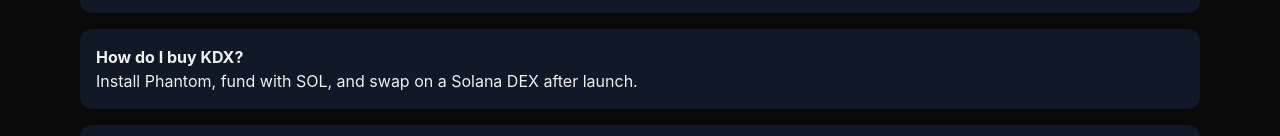
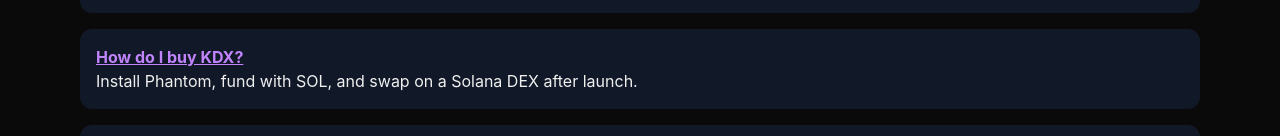
Before and after one commit to gideon254-ux/kodex254, a plain HTML site: page index.html in a window 1280 px wide. Shown: the part 1933-2069 px from the top of the page. Drawn offline with nearby package versions, Linux system fonts and the light colour scheme.

Commit message:
Update index.html

```diff
--- a/index.html
+++ b/index.html
@@ -119,7 +119,13 @@
         <p>Kodex is a Solana-based payment token built in Africa to enable seamless digital transactions.</p>
       </div>
       <div class="card bg-gray-900 p-4 rounded-xl">
-        <p class="font-bold">How do I buy KDX?</p>
+        <p class="font-bold">
+          <a href="https://marvelx-gif.github.io/website/"
+             target="_blank"
+             class="text-purple-400 underline hover:text-purple-300 transition">
+            How do I buy KDX?
+          </a>
+        </p>
         <p>Install Phantom, fund with SOL, and swap on a Solana DEX after launch.</p>
       </div>
       <div class="card bg-gray-900 p-4 rounded-xl">
```
